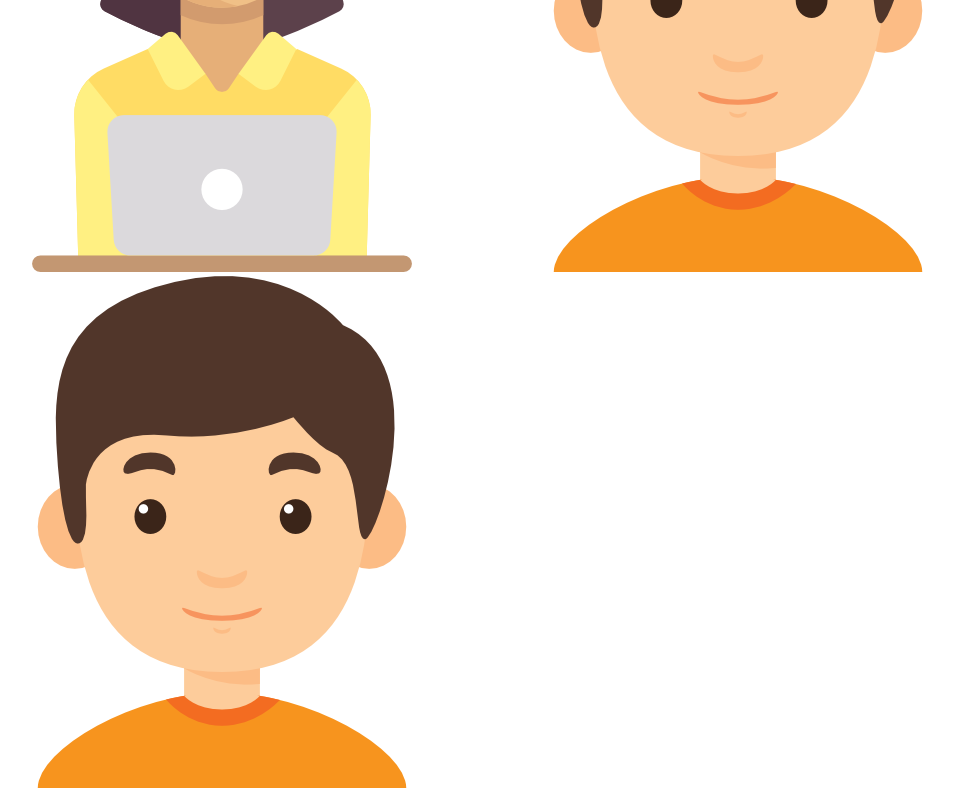
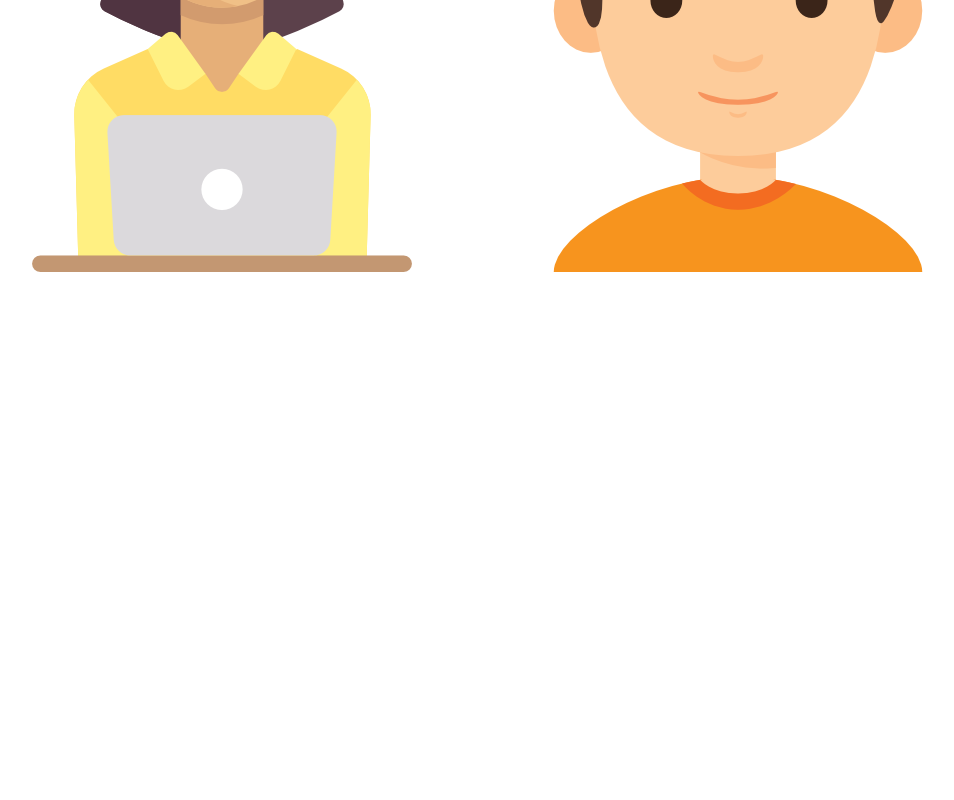
Before and after one commit to humayranurananna/my-second-repo, a plain HTML site: page index.html in a window 1280 px wide. Shown: the part 419-1219 px from the top of the page, without its empty margins (42-996 px from the left). After the commit the page ends 800 px from the top, so only its background shows below. Drawn offline with Linux system fonts and the light colour scheme.

Commit message:
code changed

```diff
--- a/index.html
+++ b/index.html
@@ -13,6 +13,5 @@
     <p>Lorem ipsum dolor sit amet consectetur adipisicing elit. Nihil provident sequi quae et non doloribus repellendus minus quidem hic. Sapiente aut distinctio reprehenderit consequatur repellendus quod, perferendis itaque velit maiores</p>
     <img src="img1.png" alt="">
     <img src="img2.png" alt="">
-    <img src="img2.PNG" alt="">
 </body>
 </html>
```
